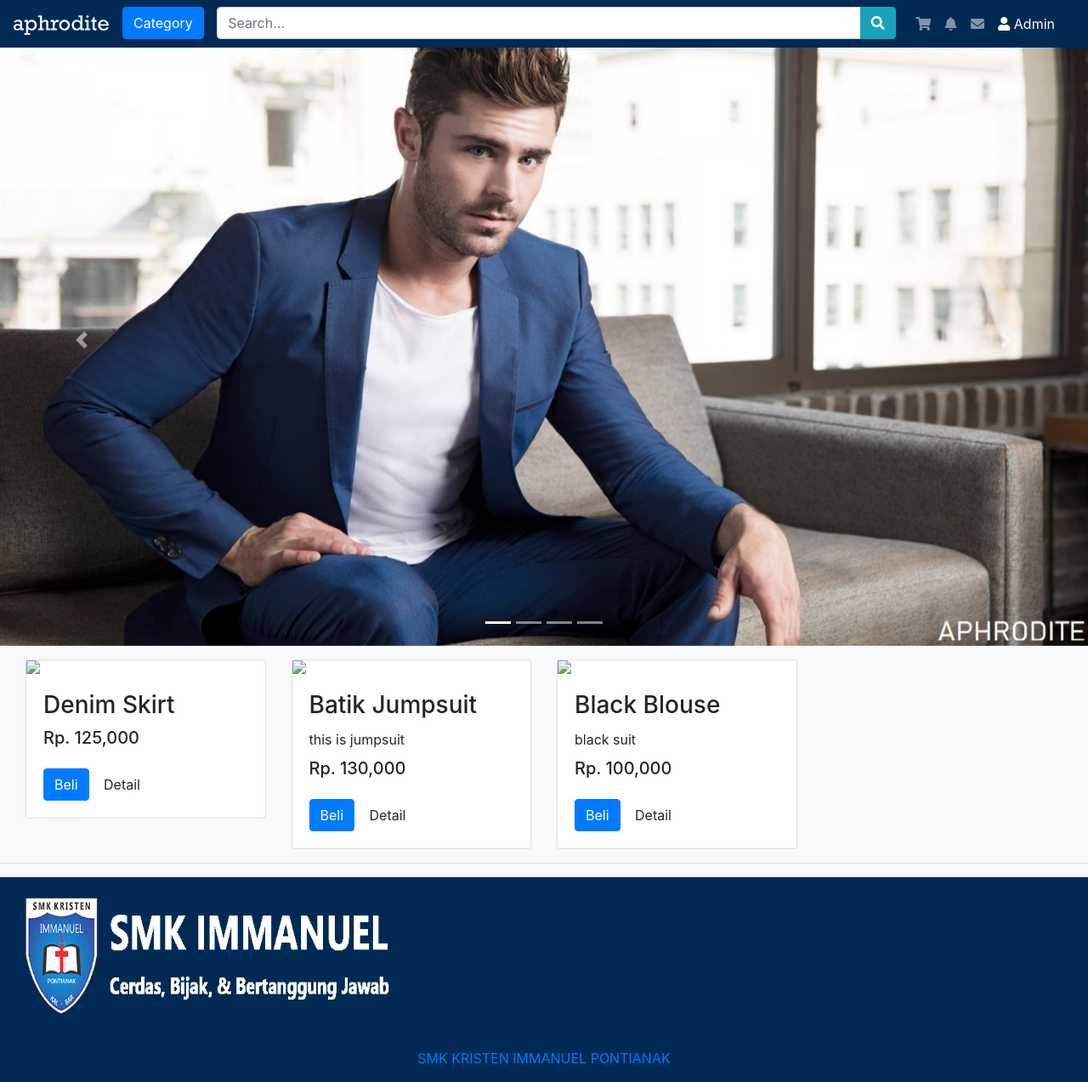
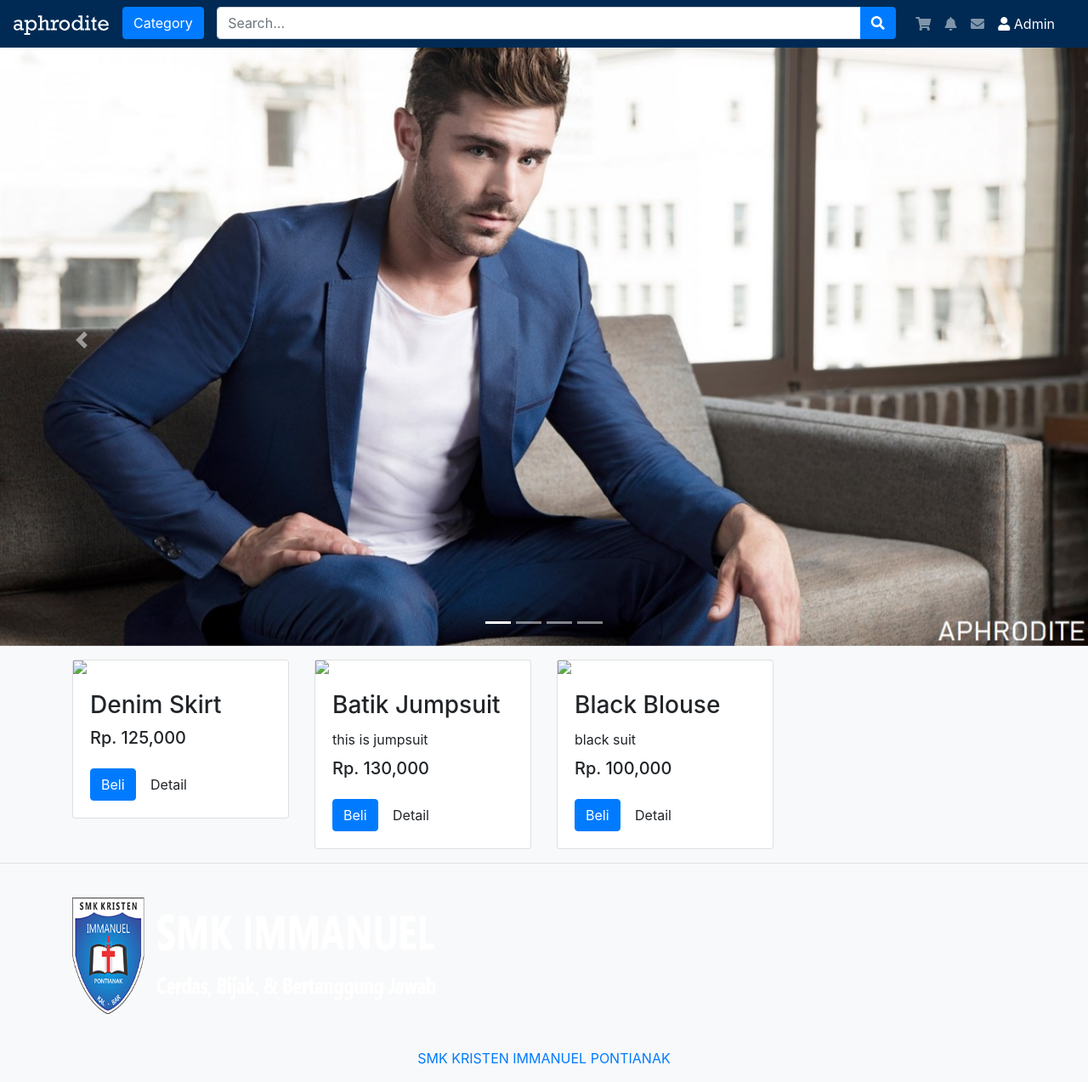
Before and after one commit to jocellynenatasyaa/website, a PHP site: page /website/home.php in a window 1280 px wide. Shown: the whole page at 85% size. Run offline with PHP 8.4, Linux system fonts and the light colour scheme; a user stored in the database is signed in; data comes from the database, SQL or seed files in the repository; some libraries are stand-ins or nearby versions.

Commit message:
ubah warna button search hijau ke biru, biar selaras

```diff
--- a/home.php
+++ b/home.php
@@ -28,91 +28,7 @@
     </style>
     <script src="js/main.js"></script>
 </head>
-<style>
 
-
-.container {
-    max-width: 100%;
-  }
-
-  .row {
-    margin-right: -15px;
-    margin-left: -15px;
-    margin: 0px;
-  }
-
-  .row-before, .row-after {
-    display : table;
-    content: "";
-  }
-
-  .row-after {
-    clear: both;
-  }
-
-  .col-1, .col-2, .col-3, .col-4, .col-5, .col-6,
-  .col-7, .col-8, .col-9, .col-10, .col-11, .col-12 {
-    float: left;
-    position: relative;
-    min-height: 1px;
-    padding-right: 15px;
-    padding-left: 15px;
-    box-sizing: border-box;
-    border: none;
-  }
-
-  .col-1 {
-    width: 8.33%;
-  }
-
-  .col-2 {
-    width: 16.66%;
-  }
-
-  .col-3 {
-    width: 25%;
-  }
-
-  .col-4 {
-    width: 33.33%;
-  }
-
-  .col-5 {
-    width: 41.66%;
-  }
-
-  .col-6 {
-    width: 50%;
-  }
-
-  .col-7 {
-    width: 58.33%;
-  }
-
-  .col-8 {
-    width: 66.66%;
-  }
-
-  .col-9 {
-    width: 75%;
-  }
-
-  .col-10 {
-    width: 83.33%;
-  }
-
-  .col-11 {
-    width: 91.66%;
-  }
-
-  .col-12 {
-    width: 100%;
-  }
-
-  footer {
-      background-color: #002A54;
-  }
- </style>
 
 <body class="bg-light">
     <!-- Navbar -->
@@ -142,7 +58,7 @@
                     <div class="input-group">
                         <input type="text" class="form-control" placeholder="Search..." name="search">
                         <div class="input-group-append">
-                            <button class="btn btn-info" type="button">
+                        <button type="button" class="btn btn-primary">
                                 <i class="fa fa-search"></i>
                             </button>
                         </div>
```
